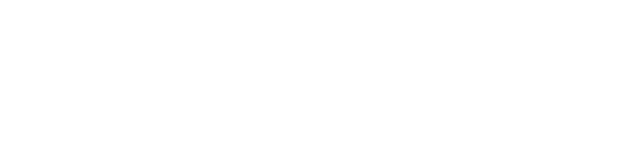
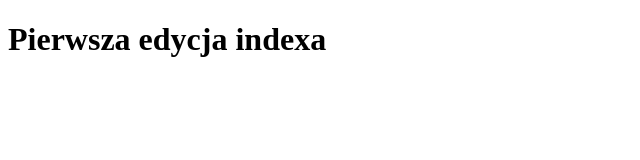
Before and after one commit to MaciejD251/Zajecia15.03_ZADANIE2, a plain HTML site: page index.html in a window 1280 px wide. Shown: the whole page, without its empty margins (0-640 px from the left). Drawn offline with Linux system fonts and the light colour scheme.

Commit message:
2. edycja indexa

```diff
--- a/index.html
+++ b/index.html
@@ -7,6 +7,6 @@
     <title>Document</title>
 </head>
 <body>
-
+    <h1>Pierwsza edycja indexa</h1>
 </body>
 </html>
```
